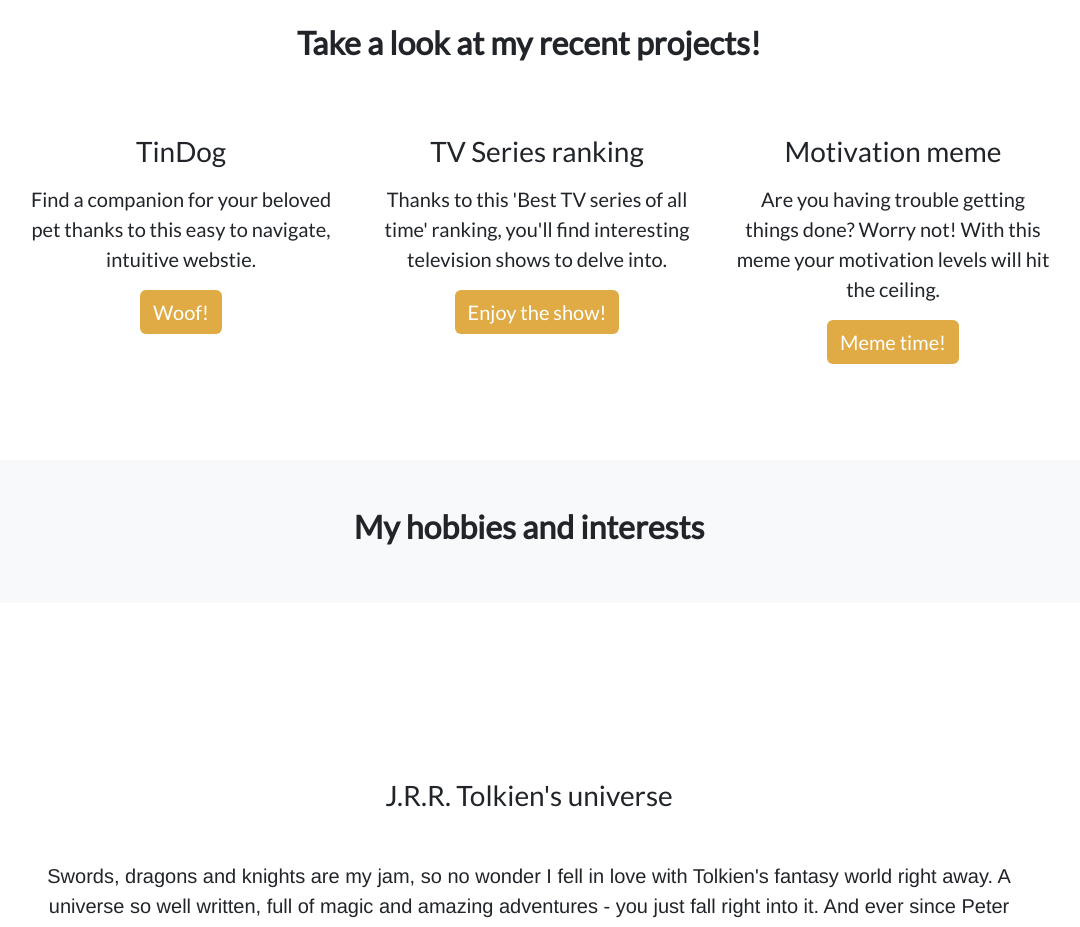
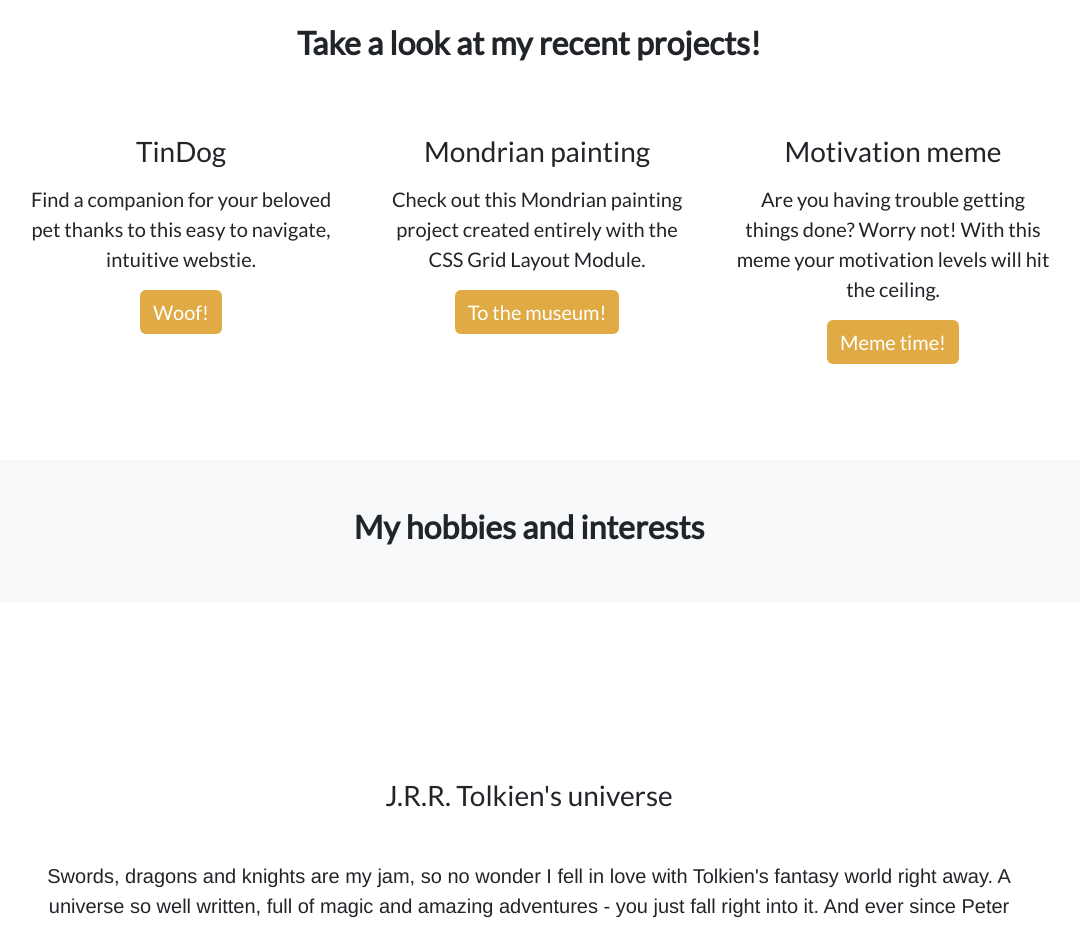
Before and after one commit to HoffmanSan/Personal_site, a plain HTML site: page index.html in a window 1280 px wide. Shown: the part 960-1887 px from the top of the page, without its empty margins (111-1191 px from the left). Drawn offline with nearby package versions, Linux system fonts and the light colour scheme.

Commit message:
Update index.html

```diff
--- a/index.html
+++ b/index.html
@@ -64,11 +64,11 @@
                     <div class="icon-square text-body-emphasis bg-body-secondary d-inline-flex align-items-center justify-content-center fs-4 flex-shrink-0 me-3">
                 </div>
                 <div>
-                    <h3 class="p-2 text-center">TV Series ranking</h3>
-                    <p class="text-center">Thanks to this 'Best TV series of all time' ranking, you'll find interesting television shows to delve into.</p>
+                    <h3 class="p-2 text-center">Mondrian painting</h3>
+                    <p class="text-center">Check out this Mondrian painting project created entirely with the CSS Grid Layout Module.</p>
                     <div class="d-flex justify-content-center">
-                        <a target="_blank" href="https://hoffmansan.github.io/TV_series_ranking/" class="btn">
-                        Enjoy the show!
+                        <a target="_blank" href="https://hoffmansan.github.io/Mondrian_painting/" class="btn">
+                        To the museum!
                         </a>
                     </div>
                 </div>
```
